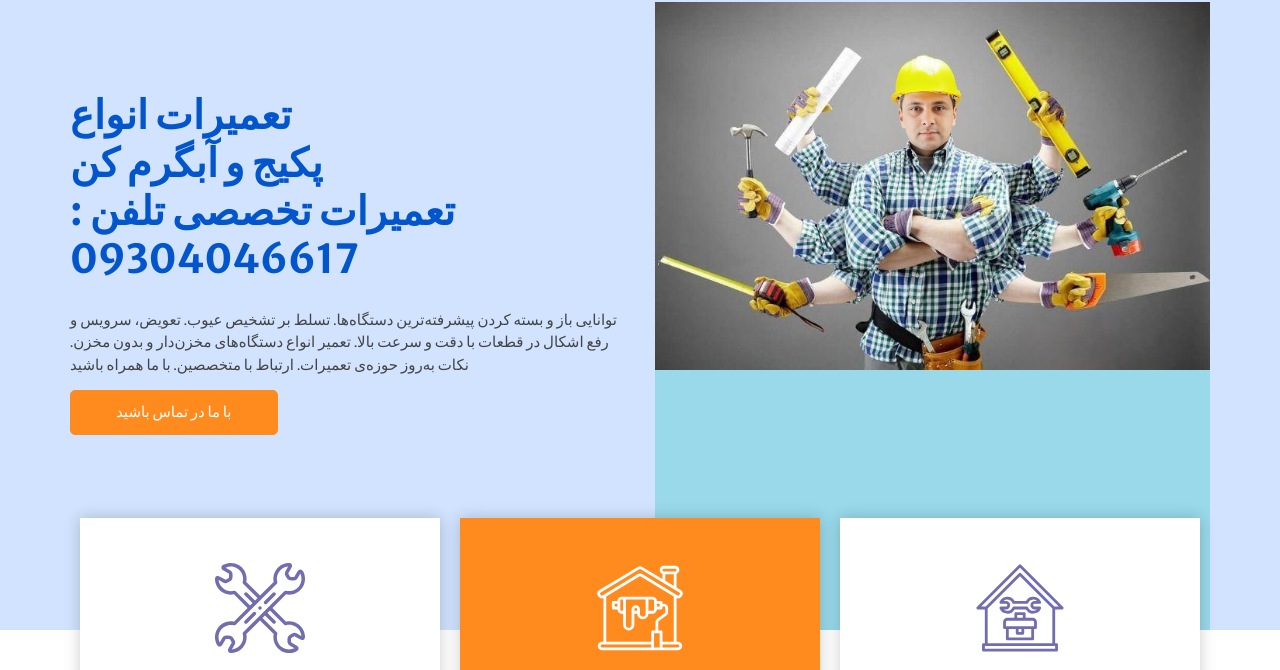
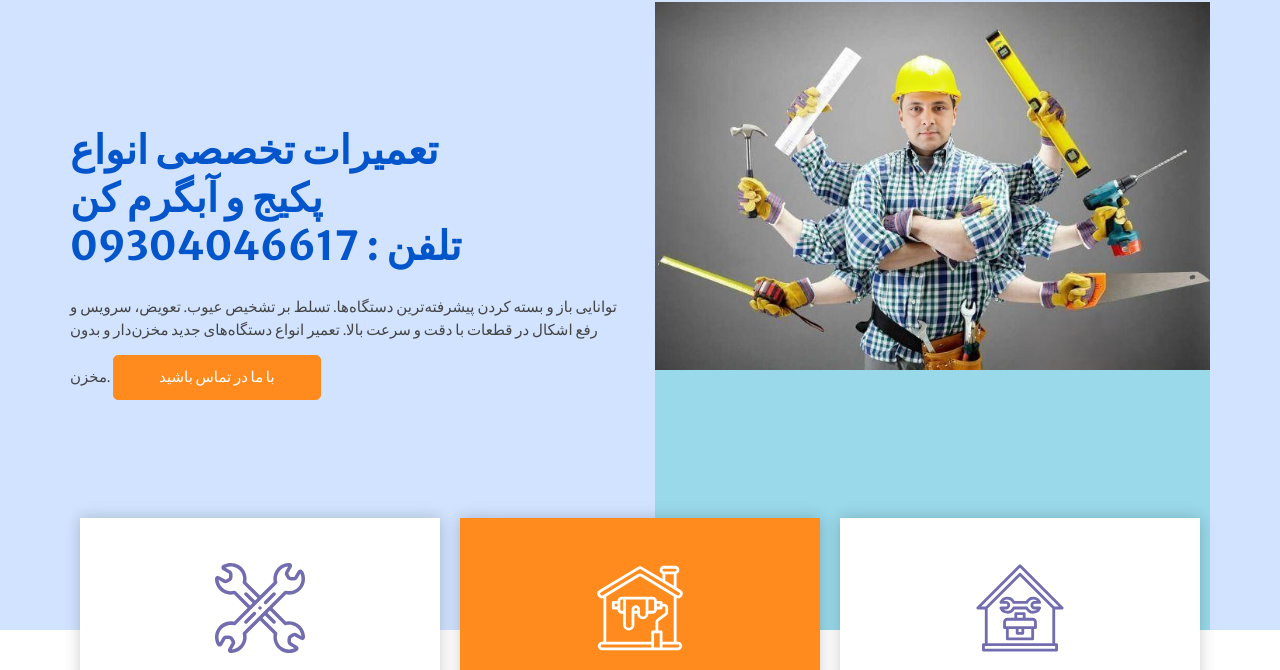
Before and after one commit to alimirak/garma, a plain HTML site: page index.html in a window 1280 px wide. Shown: the part 116-786 px from the top of the page. Drawn offline with nearby package versions, Linux system fonts and the light colour scheme; some packages are replaced by stand-ins of ours.

Commit message:
Update index.html

```diff
--- a/index.html
+++ b/index.html
@@ -91,15 +91,15 @@
           <div class="col-md-6 ">
             <div class="detail-box">
               <h1>
-                تعمیرات انواع <br>
+                تعمیرات تخصصی انواع <br>
                 پکیج و آبگرم کن  <br>
-              تعمیرات تخصصی
+
             تلفن : 09304046617
               </h1>
               <p>
 
 
-                توانایی باز و بسته کردن پیشرفته‌ترین دستگاه‌ها. تسلط بر تشخیص عیوب. تعویض، سرویس و رفع اشکال در قطعات با دقت و سرعت بالا. تعمیر انواع دستگاه‌های مخزن‌دار و بدون مخزن. نکات به‌روز حوزه‌ی تعمیرات.  ارتباط با متخصصین. با ما همراه باشید
+                توانایی باز و بسته کردن پیشرفته‌ترین دستگاه‌ها. تسلط بر تشخیص عیوب. تعویض، سرویس و رفع اشکال در قطعات با دقت و سرعت بالا. تعمیر انواع دستگاه‌های جدید مخزن‌دار و بدون مخزن.
               <a href="">
                با ما در تماس باشید
               </a>
```
